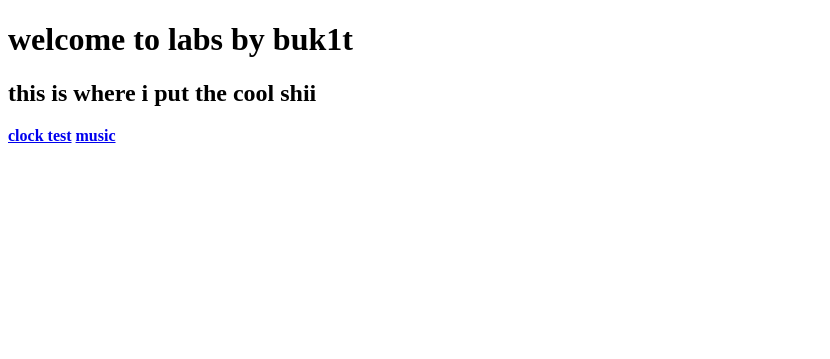
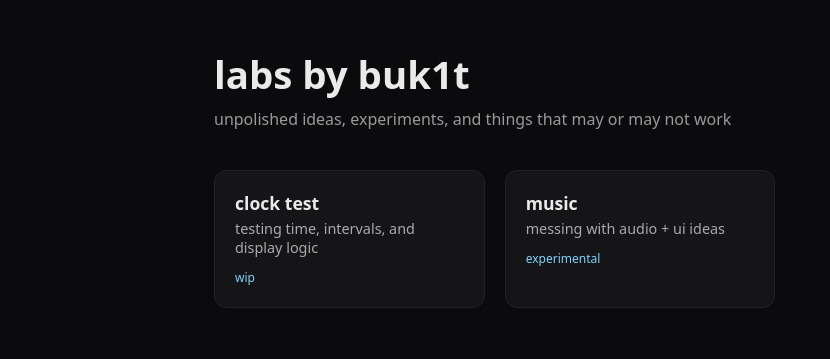
Before and after one commit to buk1t/labs, a plain HTML site: page index.html in a window 1280 px wide. Shown: the whole page, without its empty margins (0-830 px from the left). Drawn offline with Linux system fonts and the light colour scheme.

Commit message:
redesign main page

```diff
--- a/index.html
+++ b/index.html
@@ -3,14 +3,24 @@
   <head>
     <meta charset="UTF-8" />
     <meta name="viewport" content="width=device-width, initial-scale=1.0" />
-    <title>Labs by Buk1t</title>
+    <title>labs by buk1t</title>
+
+    <link rel="stylesheet" href="./style.css" />
   </head>
   <body>
-    <h1>welcome to labs by buk1t</h1>
-    <h2>this is where i put the cool shii</h2>
-    <b>
-      <a href="projects/clock/">clock test</a>
-      <a href="projects/music/">music</a>
-    </b>
+    <main>
+      <header>
+        <h1>labs by buk1t</h1>
+        <p class="subtitle">
+          unpolished ideas, experiments, and things that may or may not work
+        </p>
+      </header>
+
+      <section id="projects" class="grid">
+        <!-- cards injected here -->
+      </section>
+    </main>
+
+    <script src="./index.js"></script>
   </body>
 </html>
--- /dev/null
+++ b/index.js
@@ -0,0 +1,23 @@
+fetch("./projects.json")
+  .then((res) => res.json())
+  .then((projects) => {
+    const container = document.getElementById("projects");
+
+    projects.forEach((p) => {
+      const a = document.createElement("a");
+      a.href = `projects/${p.slug}/`;
+      a.className = "card";
+
+      a.innerHTML = `
+        <h3>${p.title}</h3>
+        <p>${p.description}</p>
+        <span class="tag">${p.status}</span>
+      `;
+
+      container.appendChild(a);
+    });
+  })
+  .catch(() => {
+    document.getElementById("projects").innerHTML =
+      "<p>failed to load labs</p>";
+  });
--- /dev/null
+++ b/projects.json
@@ -0,0 +1,14 @@
+[
+  {
+    "slug": "clock",
+    "title": "clock test",
+    "description": "testing time, intervals, and display logic",
+    "status": "wip"
+  },
+  {
+    "slug": "music",
+    "title": "music",
+    "description": "messing with audio + ui ideas",
+    "status": "experimental"
+  }
+]
--- a/style.css
+++ b/style.css
@@ -0,0 +1,71 @@
+* {
+  box-sizing: border-box;
+}
+
+body {
+  margin: 0;
+  font-family: system-ui, -apple-system, BlinkMacSystemFont, sans-serif;
+  background: #0b0b0d;
+  color: #eaeaea;
+}
+
+main {
+  max-width: 900px;
+  padding: 3rem 1.5rem;
+  margin: 0 auto;
+}
+
+header {
+  margin-bottom: 2.5rem;
+}
+
+h1 {
+  font-size: 2.4rem;
+  margin: 0;
+}
+
+.subtitle {
+  margin-top: 0.5rem;
+  color: #9a9a9a;
+  max-width: 600px;
+}
+
+.grid {
+  display: grid;
+  grid-template-columns: repeat(auto-fill, minmax(240px, 1fr));
+  gap: 1.25rem;
+}
+
+.card {
+  display: block;
+  padding: 1.25rem;
+  border-radius: 12px;
+  background: #151518;
+  border: 1px solid #222;
+  text-decoration: none;
+  color: inherit;
+  transition: transform 0.15s ease, border-color 0.15s ease;
+}
+
+.card:hover {
+  transform: translateY(-2px);
+  border-color: #444;
+}
+
+.card h3 {
+  margin: 0 0 0.25rem 0;
+  font-size: 1.1rem;
+}
+
+.card p {
+  margin: 0;
+  font-size: 0.9rem;
+  color: #aaa;
+}
+
+.tag {
+  display: inline-block;
+  margin-top: 0.75rem;
+  font-size: 0.75rem;
+  color: #7dd3fc;
+}
```
Also changed, not shown: app.js (deleted).
